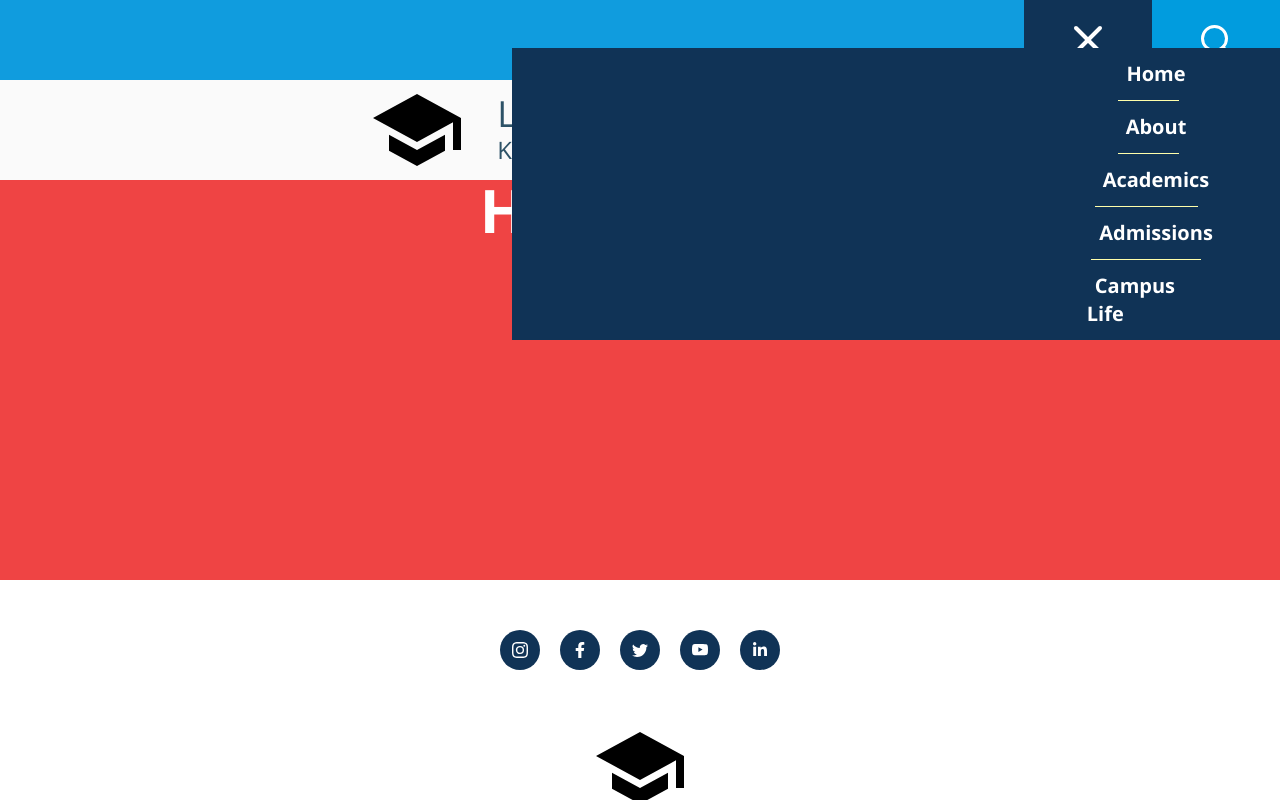
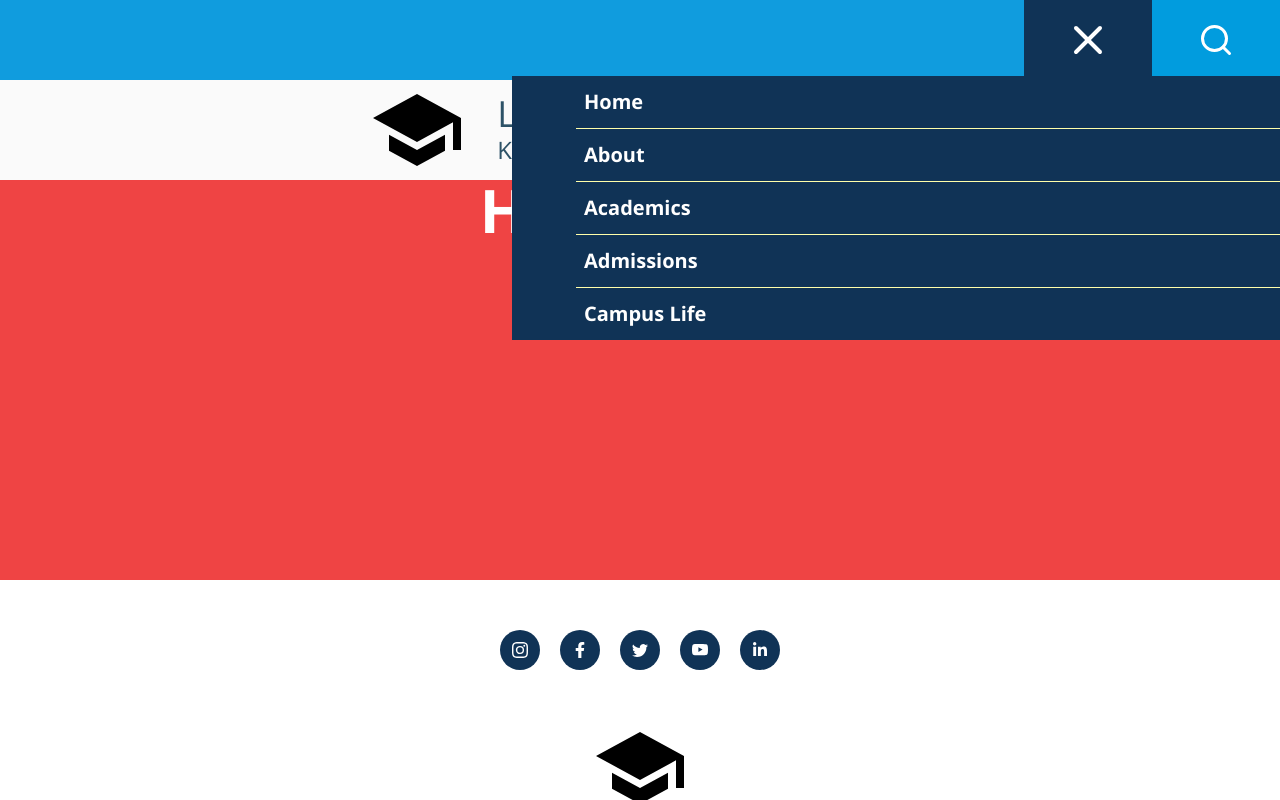
Before and after one commit to osaroDEV/school-app, a Next.js app: page / in a window 1280 px wide. Both pictures are taken after a click on the element 1088 px from the left and 40 px from the top of the page. Shown: the top 800 px of the page. Built offline with nearby package versions, Linux system fonts and the light colour scheme.

Commit message:
style nav Links

```diff
--- a/app/components/Nav.jsx
+++ b/app/components/Nav.jsx
@@ -19,28 +19,28 @@ const Nav = () => {
       {isOpen ? <FiX /> : <FiMenu />}
       {isOpen && (
         <ul className='flex flex-col justify-around items-center absolute w-[100vw] h-auto bg-[#103356] bottom-[-260px] left-[-400%]'>
-          <Link href='/'>
-            <li className='indent-[.5rem] border-b border-[#ffffaa] font-bold text-xl w-[90%] p-[.75rem_0]'>
+          <Link href='/' className='border-b border-[#ffffaa] font-bold text-xl w-[90%] p-[.75rem_0]'>
+            <li className='indent-[.5rem]'>
               Home
             </li>
           </Link>
-          <Link href='/about'>
-            <li className='indent-[.5rem] border-b border-[#ffffaa] font-bold text-xl w-[90%] p-[.75rem_0]'>
+          <Link href='/about' className='border-b border-[#ffffaa] font-bold text-xl w-[90%] p-[.75rem_0]'>
+            <li className='indent-[.5rem]'>
               About
             </li>
           </Link>
-          <Link href='/academics'>
-            <li className='indent-[.5rem] border-b border-[#ffffaa] font-bold text-xl w-[90%] p-[.75rem_0]'>
+          <Link href='/academics' className='border-b border-[#ffffaa] font-bold text-xl w-[90%] p-[.75rem_0]'>
+            <li className='indent-[.5rem] '>
               Academics
             </li>
           </Link>
-          <Link href='/admissions'>
-            <li className='indent-[.5rem] border-b border-[#ffffaa] font-bold text-xl w-[90%] p-[.75rem_0]'>
+          <Link href='/admissions' className='border-b border-[#ffffaa] font-bold text-xl w-[90%] p-[.75rem_0]'>
+            <li className='indent-[.5rem]'>
               Admissions
             </li>
           </Link>
-          <Link href='/campuslife'>
-            <li className='indent-[.5rem] border-[#ffffaa] font-bold text-xl w-[90%] p-[.75rem_0]'>
+          <Link href='/campuslife' className='border-[#ffffaa] font-bold text-xl w-[90%] p-[.75rem_0]'>
+            <li className='indent-[.5rem]'>
               Campus Life
             </li>
           </Link>
```
